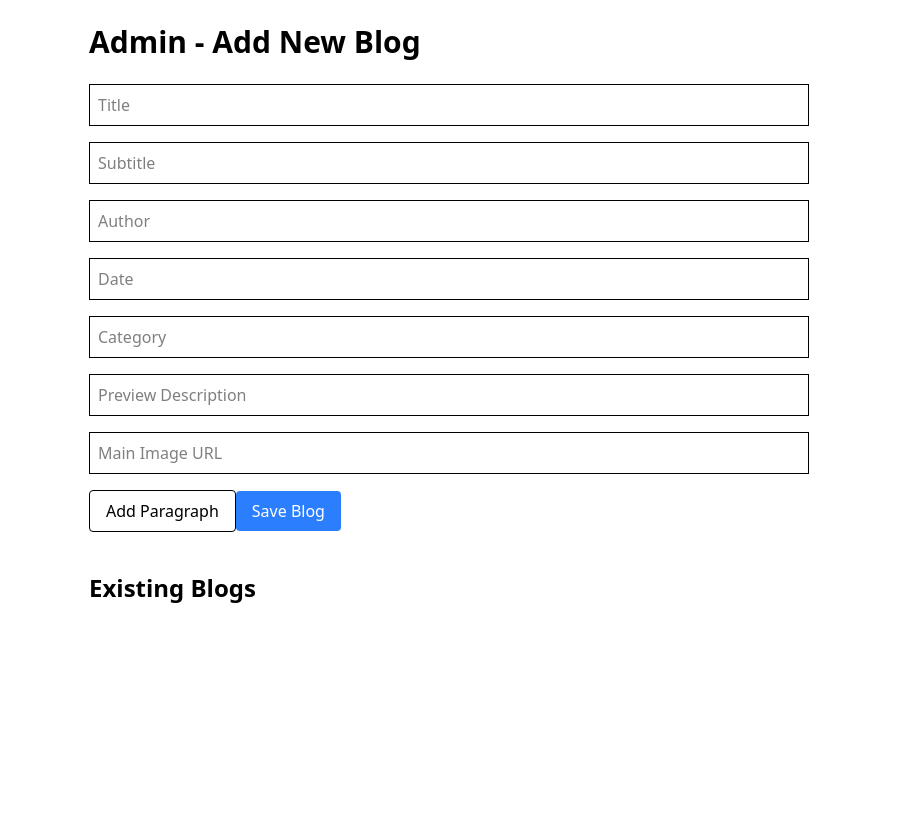
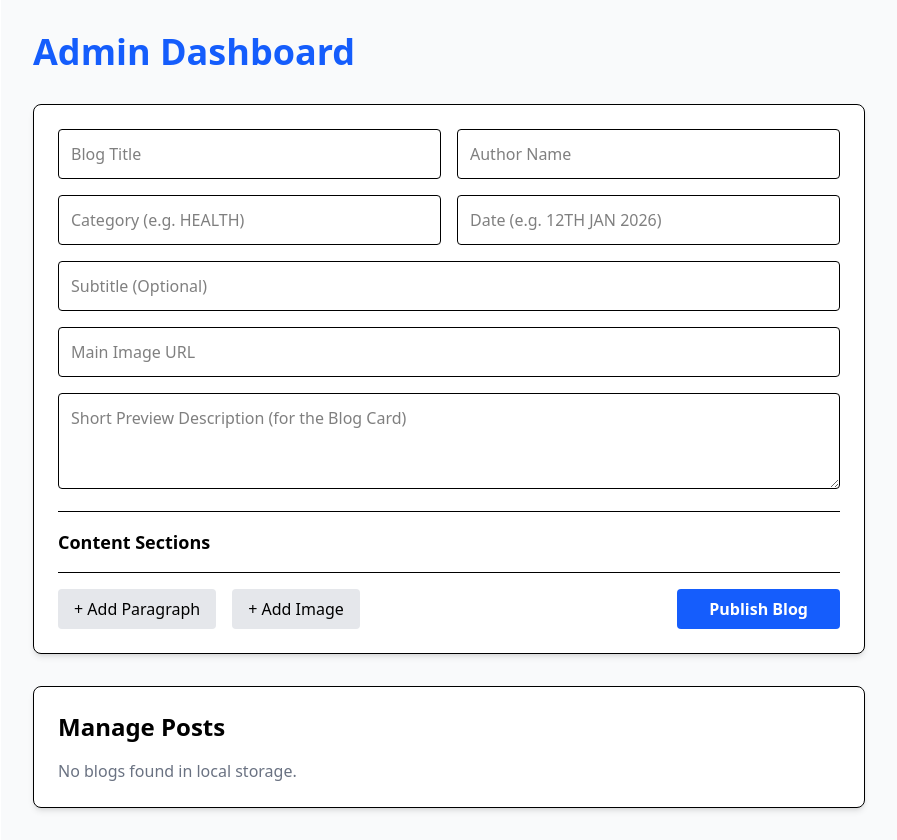
Before and after one commit to israelope/bloger, a React (Vite) app: page /admin in a window 1280 px wide. Shown: the whole page, without its empty margins (191-1088 px from the left). Before the commit the page ends 800 px from the top, so only its background shows below. Built offline with nearby package versions, Linux system fonts and the light colour scheme; the HTML template or start-up script is replaced by a standard one.

Commit message:
Updated admin read and write data

```diff
--- a/src/admin/Admin.jsx
+++ b/src/admin/Admin.jsx
@@ -4,8 +4,10 @@ const Admin = () => {
   const [blogs, setBlogs] = useState(
     JSON.parse(localStorage.getItem("blogs")) || []
   );
+  const [isEditing, setIsEditing] = useState(false);
+  const [editingId, setEditingId] = useState(null);
 
-  const [form, setForm] = useState({
+  const initialFormState = {
     title: "",
     subTitle: "",
     author: "",
@@ -14,124 +16,268 @@ const Admin = () => {
     description: "",
     mainImage: "",
     sections: [],
-  });
+  };
+
+  const [form, setForm] = useState(initialFormState);
 
   const handleChange = (e) => {
     setForm({ ...form, [e.target.name]: e.target.value });
   };
 
-  const handleAddSection = () => {
+  const handleAddSection = (type) => {
+    const newSection =
+      type === "paragraph"
+        ? { type: "paragraph", content: "" }
+        : { type: "image", src: "", label: "" };
+
     setForm({
       ...form,
-      sections: [...form.sections, { type: "paragraph", content: "" }],
+      sections: [...form.sections, newSection],
     });
   };
 
-  const handleSectionChange = (index, value) => {
+  const handleSectionChange = (index, field, value) => {
     const newSections = [...form.sections];
-    newSections[index].content = value;
+    newSections[index][field] = value;
     setForm({ ...form, sections: newSections });
+  };
+
+  const removeSection = (index) => {
+    const newSections = form.sections.filter((_, i) => i !== index);
+    setForm({ ...form, sections: newSections });
+  };
+
+  // --- EDIT LOGIC ---
+  const startEdit = (blog) => {
+    setForm(blog); // Load blog data into the form
+    setEditingId(blog.id);
+    setIsEditing(true);
+    window.scrollTo({ top: 0, behavior: "smooth" });
+  };
+
+  const cancelEdit = () => {
+    setForm(initialFormState);
+    setIsEditing(false);
+    setEditingId(null);
   };
 
   const handleSubmit = (e) => {
     e.preventDefault();
-    const newBlog = { ...form, id: Date.now() }; // simple unique ID
-    const updatedBlogs = [...blogs, newBlog];
+
+    if (!form.title || !form.author) {
+      return alert("Please fill in the title and author!");
+    }
+
+    let updatedBlogs;
+
+    if (isEditing) {
+      // Update existing
+      updatedBlogs = blogs.map((b) =>
+        b.id === editingId ? { ...form, id: editingId } : b
+      );
+      alert("Blog updated successfully!");
+    } else {
+      // Create new
+      const newBlog = { ...form, id: Date.now() };
+      updatedBlogs = [newBlog, ...blogs];
+      alert("Blog published successfully!");
+    }
+
     setBlogs(updatedBlogs);
     localStorage.setItem("blogs", JSON.stringify(updatedBlogs));
-    setForm({
-      title: "",
-      subTitle: "",
-      author: "",
-      date: "",
-      category: "",
-      description: "",
-      mainImage: "",
-      sections: [],
-    });
+
+    // Reset Form
+    setForm(initialFormState);
+    setIsEditing(false);
+    setEditingId(null);
+  };
+
+  const deleteBlog = (id) => {
+    if (window.confirm("Are you sure you want to delete this post?")) {
+      const filtered = blogs.filter((b) => b.id !== id);
+      setBlogs(filtered);
+      localStorage.setItem("blogs", JSON.stringify(filtered));
+    }
   };
 
   return (
-    <div className="max-w-3xl mx-auto p-6 space-y-6">
-      <h1 className="text-3xl font-bold">Admin - Add New Blog</h1>
-      <form onSubmit={handleSubmit} className="space-y-4">
+    <div className="max-w-4xl mx-auto p-8 space-y-8 bg-gray-50 min-h-screen">
+      <h1 className="text-4xl font-bold text-blue-600">
+        {isEditing ? "Editing Post" : "Admin Dashboard"}
+      </h1>
+
+      <form
+        onSubmit={handleSubmit}
+        className="bg-white p-6 rounded-lg shadow-md space-y-4 border"
+      >
+        <div className="grid grid-cols-1 md:grid-cols-2 gap-4">
           <input
             name="title"
-          placeholder="Title"
+            placeholder="Blog Title"
             value={form.title}
             onChange={handleChange}
-          className="w-full border p-2"
-        />
-        <input
-          name="subTitle"
-          placeholder="Subtitle"
-          value={form.subTitle}
-          onChange={handleChange}
-          className="w-full border p-2"
+            className="border p-3 rounded w-full"
           />
           <input
             name="author"
-          placeholder="Author"
+            placeholder="Author Name"
             value={form.author}
             onChange={handleChange}
-          className="w-full border p-2"
+            className="border p-3 rounded w-full"
+          />
+          <input
+            name="category"
+            placeholder="Category (e.g. HEALTH)"
+            value={form.category}
+            onChange={handleChange}
+            className="border p-3 rounded w-full"
           />
           <input
             name="date"
-          placeholder="Date"
+            placeholder="Date (e.g. 12TH JAN 2026)"
             value={form.date}
             onChange={handleChange}
-          className="w-full border p-2"
+            className="border p-3 rounded w-full"
           />
+        </div>
+
         <input
-          name="category"
-          placeholder="Category"
-          value={form.category}
+          name="subTitle"
+          placeholder="Subtitle (Optional)"
+          value={form.subTitle}
           onChange={handleChange}
-          className="w-full border p-2"
+          className="w-full border p-3 rounded"
         />
-        <input
-          name="description"
-          placeholder="Preview Description"
-          value={form.description}
-          onChange={handleChange}
-          className="w-full border p-2"
-        />
+
         <input
           name="mainImage"
           placeholder="Main Image URL"
           value={form.mainImage}
           onChange={handleChange}
-          className="w-full border p-2"
+          className="w-full border p-3 rounded"
         />
 
-        {/* Sections */}
+        <textarea
+          name="description"
+          placeholder="Short Preview Description (for the Blog Card)"
+          value={form.description}
+          onChange={handleChange}
+          className="w-full border p-3 rounded h-24"
+        />
+
+        <div className="space-y-4 border-t pt-4">
+          <h3 className="font-semibold text-lg">Content Sections</h3>
           {form.sections.map((section, idx) => (
-          <div key={idx} className="space-y-2">
+            <div key={idx} className="p-4 border rounded-md bg-gray-50 relative">
+              <button
+                type="button"
+                onClick={() => removeSection(idx)}
+                className="absolute top-2 right-2 text-red-500 text-sm font-bold"
+              >
+                ✕ Remove
+              </button>
+
+              {section.type === "paragraph" ? (
                 <textarea
-              placeholder="Paragraph Content"
+                  placeholder="Enter paragraph text..."
                   value={section.content}
-              onChange={(e) => handleSectionChange(idx, e.target.value)}
-              className="w-full border p-2"
+                  onChange={(e) =>
+                    handleSectionChange(idx, "content", e.target.value)
+                  }
+                  className="w-full border p-2 rounded mt-2 h-32"
+                />
+              ) : (
+                <div className="space-y-2 mt-2">
+                  <input
+                    placeholder="Image URL"
+                    value={section.src}
+                    onChange={(e) =>
+                      handleSectionChange(idx, "src", e.target.value)
+                    }
+                    className="w-full border p-2 rounded"
+                  />
+                  <input
+                    placeholder="Image Caption/Label"
+                    value={section.label}
+                    onChange={(e) =>
+                      handleSectionChange(idx, "label", e.target.value)
+                    }
+                    className="w-full border p-2 rounded"
                   />
                 </div>
+              )}
+            </div>
           ))}
+        </div>
 
-        <button type="button" onClick={handleAddSection} className="px-4 py-2 border rounded">
-          Add Paragraph
+        <div className="flex flex-wrap gap-4 pt-4 border-t">
+          <button
+            type="button"
+            onClick={() => handleAddSection("paragraph")}
+            className="px-4 py-2 bg-gray-200 rounded hover:bg-gray-300 transition-colors"
+          >
+            + Add Paragraph
           </button>
-
-        <button type="submit" className="px-4 py-2 bg-blue-500 text-white rounded">
-          Save Blog
+          <button
+            type="button"
+            onClick={() => handleAddSection("image")}
+            className="px-4 py-2 bg-gray-200 rounded hover:bg-gray-300 transition-colors"
+          >
+            + Add Image
           </button>
+          <div className="ml-auto flex gap-2">
+            {isEditing && (
+              <button
+                type="button"
+                onClick={cancelEdit}
+                className="px-8 py-2 bg-gray-400 text-white font-bold rounded hover:bg-gray-500 transition-colors"
+              >
+                Cancel
+              </button>
+            )}
+            <button
+              type="submit"
+              className="px-8 py-2 bg-blue-600 text-white font-bold rounded hover:bg-blue-700 transition-colors"
+            >
+              {isEditing ? "Save Changes" : "Publish Blog"}
+            </button>
+          </div>
+        </div>
       </form>
 
-      <h2 className="text-2xl font-bold">Existing Blogs</h2>
-      <ul className="space-y-2">
+      <div className="bg-white p-6 rounded-lg shadow-md border">
+        <h2 className="text-2xl font-bold mb-4">Manage Posts</h2>
+        {blogs.length === 0 ? (
+          <p className="text-gray-500">No blogs found in local storage.</p>
+        ) : (
+          <ul className="divide-y">
             {blogs.map((b) => (
-          <li key={b.id}>{b.title} - {b.author}</li>
+              <li key={b.id} className="py-4 flex justify-between items-center">
+                <div>
+                  <p className="font-bold text-gray-800">{b.title}</p>
+                  <p className="text-sm text-gray-500">
+                    {b.author} • {b.date}
+                  </p>
+                </div>
+                <div className="flex gap-4">
+                  <button
+                    onClick={() => startEdit(b)}
+                    className="text-blue-500 hover:text-blue-700 font-medium"
+                  >
+                    Edit
+                  </button>
+                  <button
+                    onClick={() => deleteBlog(b.id)}
+                    className="text-red-500 hover:text-red-700 font-medium"
+                  >
+                    Delete
+                  </button>
+                </div>
+              </li>
             ))}
           </ul>
+        )}
+      </div>
     </div>
   );
 };
--- a/src/blogging/BlogCard.jsx
+++ b/src/blogging/BlogCard.jsx
@@ -1,6 +1,6 @@
 import { useNavigate } from "react-router-dom";
 
-const BlogCard = ({ id, category, date, title, description, imageUrl }) => {
+const BlogCard = ({ id, category, date, title, description, imageUrl, mainImage }) => {
   const navigate = useNavigate();
 
   return (
@@ -9,7 +9,7 @@ const BlogCard = ({ id, category, date, title, description, imageUrl }) => {
       {/* Image Section */}
       <div className="relative h-64 w-full">
         <img
-          src={imageUrl}
+          src={imageUrl || mainImage}
           alt={title}
           className="object-cover w-full h-full"
         />
```
Lines whose indentation alone changed are shown as unchanged.
